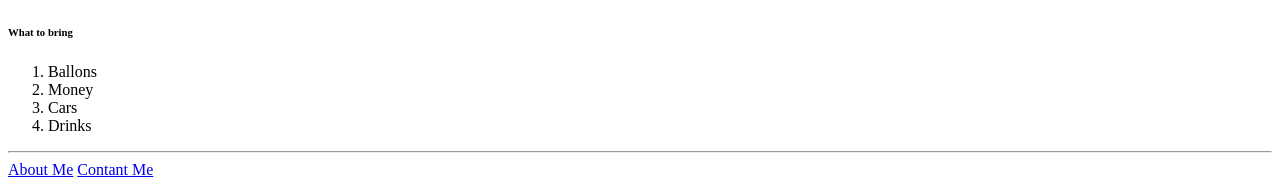
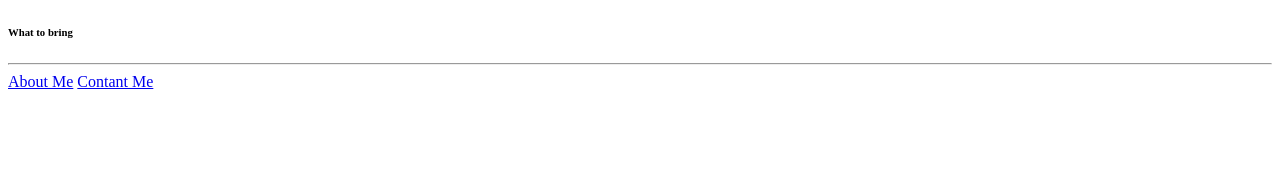
Before and after one commit to JosephJr2024/html-portfolio, a plain HTML site: page index.html in a window 1280 px wide. Shown: the part 955-1142 px from the top of the page. After the commit the page ends 1054 px from the top, so only its background shows below. Drawn offline with Linux system fonts and the light colour scheme.

Commit message:
Update index.html

```diff
--- a/index.html
+++ b/index.html
@@ -16,12 +16,7 @@
 
     <img src="./assets/images/birthday-invite.png" alt="Birthday cake" height="400">
     <h6>What to bring</h6>
-    <ol>
-        <li>Ballons</li>
-        <li>Money</li>
-        <li>Cars</li>
-        <li>Drinks</li>
-    </ol>
+
     <hr />
     <a href="./public/about.html">About Me</a> <a href="./public/contact.html">Contant Me</a>
 </body>
```
